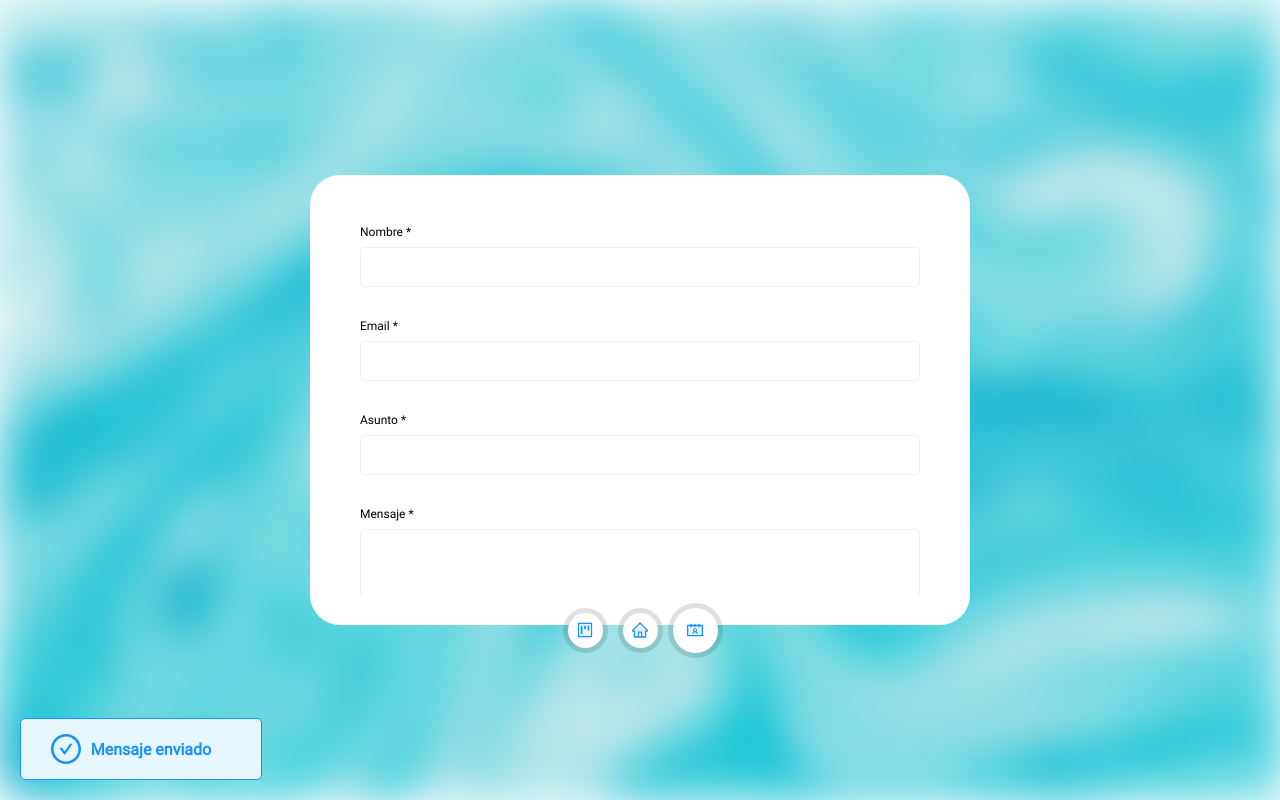
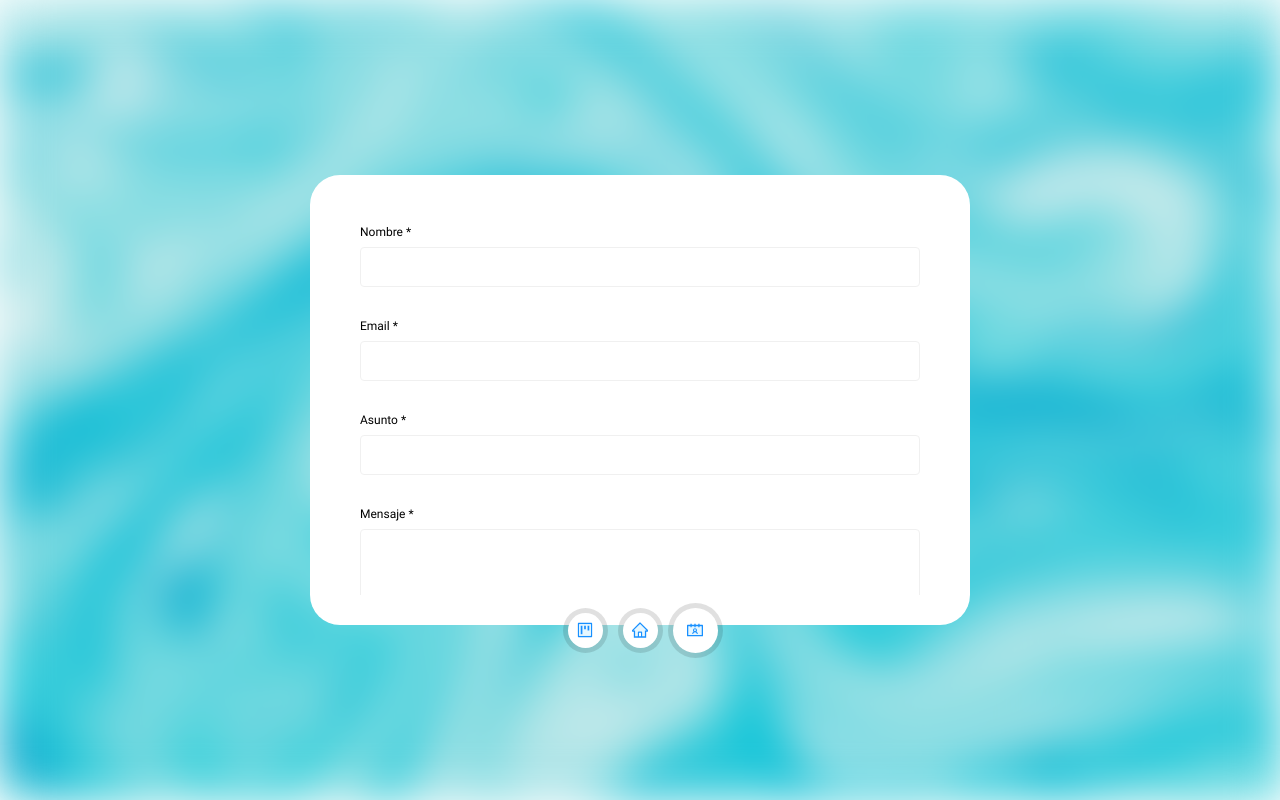
Before and after one commit to pexugadepollo/blassantome.com, a React (Create React App) app: page /Contact in a window 1280 px wide. Built offline with nearby package versions, Linux system fonts and the light colour scheme.

Commit message:
Fix Snack opens on mount contact component

```diff
--- a/src/pages/Main/tabs/Contact/index.tsx
+++ b/src/pages/Main/tabs/Contact/index.tsx
@@ -9,7 +9,7 @@ import axios from "axios";
 
 const Contact: FC = () => {
   const { setTab } = useTab();
-  const [snackOpen, setSnack]= useState(true);
+  const [snackOpen, setSnack]= useState(false);
   const [loading, setLoading] = useState(false);
   const [error, setError] = useState(false);
   const [formErrors, setFormErrors] = useState({
```
